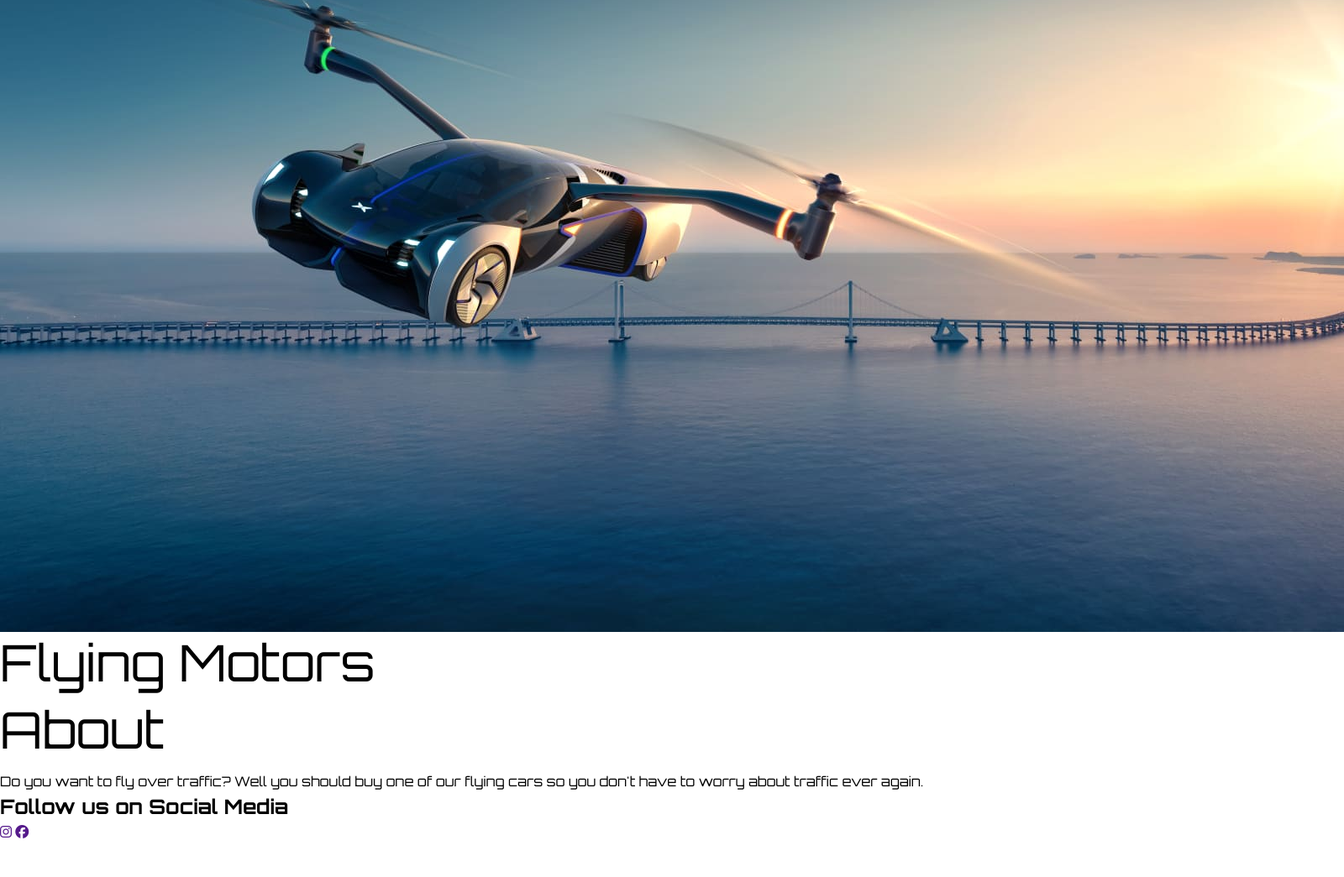
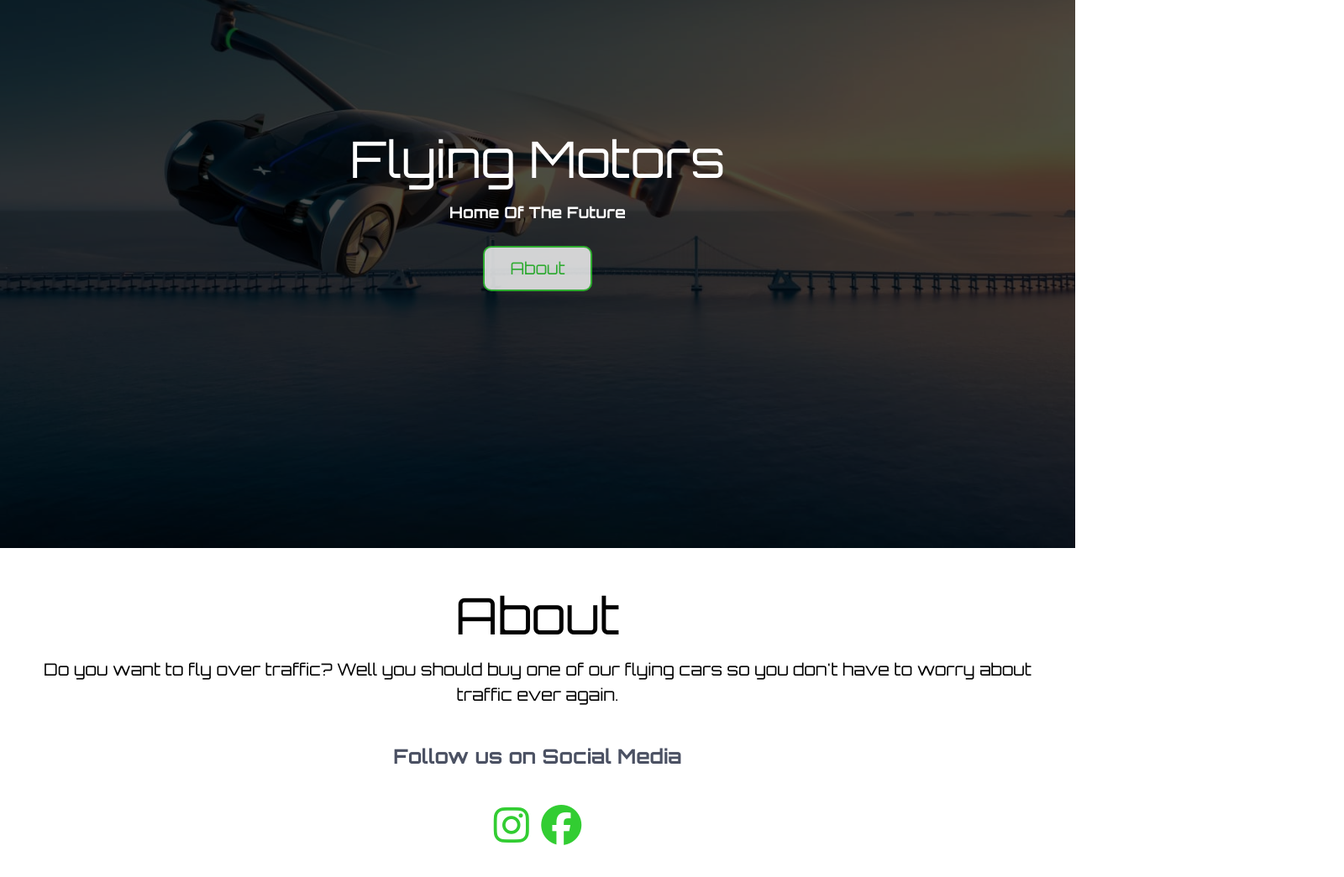
Before and after one commit to EthanGantt/LandingPageProject, a plain HTML site: page index.html in a window 1280 px wide. Shown: the part 171-1216 px from the top of the page at 84% size, 1600 px wide, since content can reach past the window. Before the commit the page ends 1174 px from the top, so only its background shows below. Drawn offline with Linux system fonts and the light colour scheme.

Commit message:
finshed project

```diff
--- a/index.html
+++ b/index.html
@@ -15,11 +15,15 @@
         Home
     </nav>
     <section id="main">
+        <div id="cover"></div>
         <div id="container">
             <img src="flyingcar.jpeg" alt="Flying Car">
         </div>
-
+        <div id="content">
         <h1>Flying Motors</h1>
+        <h3>Home Of The Future</h3>
+        <a href="#about" id="click">About</a>
+        </div>
     </section>
 
     <section id="about">
--- a/style.css
+++ b/style.css
@@ -13,6 +13,7 @@ body {
 
 a {
     text-decoration: none;
+    color: limegreen;
 }
 
 h1 {
@@ -23,5 +24,80 @@ h1 {
 }
 
 #main {
+    height: 100vh;
 
+    display: flex;
+
+    flex-direction: column;
+
+    align-items: center;
+
+    justify-content: center;
+
+    padding: 0 20px;
+
+    position: relative;
 }
+
+#container {
+    width: 100%;
+    height: 100%;
+    position: absolute;
+    top: 0;
+    left: 0;
+    background-size: cover;
+    background-position: center;
+}
+
+#cover {
+    width: 100%;
+    height: 100%;
+    position: absolute;
+    top: 0;
+    left: 0;
+    background-color: rgba(0, 0, 0, .7);
+    z-index: 1;
+}
+
+#about {
+    text-align: center;
+    padding: 50px;
+}
+
+#about > p {
+    font-size: 20px;
+}
+
+#about > h2 {
+    margin: 40px;
+    color: #4b5163;
+}
+
+i {
+    font-size: 48px;
+    margin: 0 5px;
+}
+
+#content {
+    color: white;
+    text-align: center;
+    z-index: 1;
+}
+
+#click {
+    display: inline-block;
+    border: 2px solid limegreen;
+    padding: 10px 30px;
+    margin-top: 25px;
+    background-color: white;
+    color: limegreen;
+    font-size: 20px;
+    opacity: 0.8;
+    border-radius: 10px;
+}
+
+img {
+    width: 100%;
+    height: 100%;
+    object-fit: cover;
+}
```
